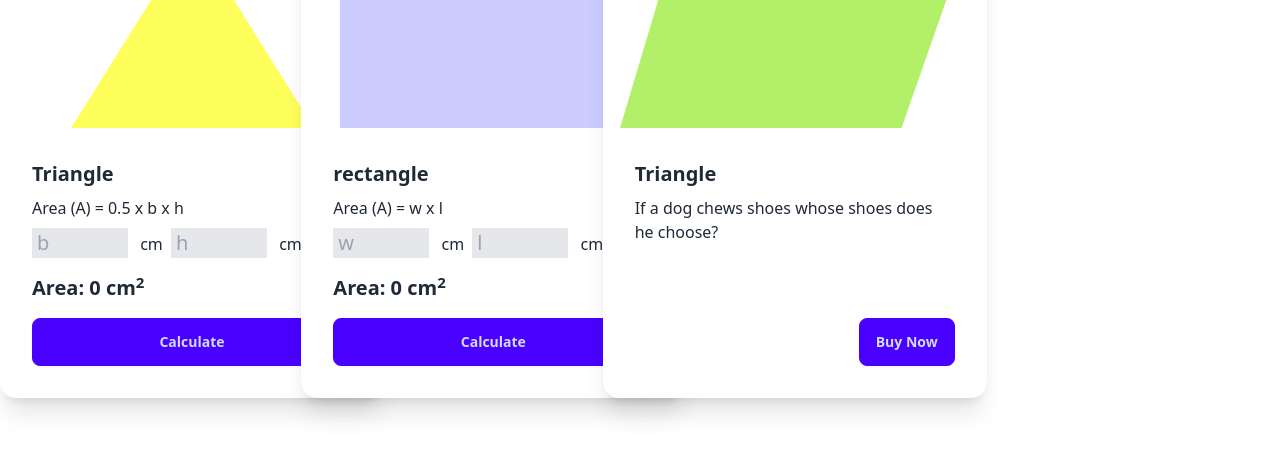
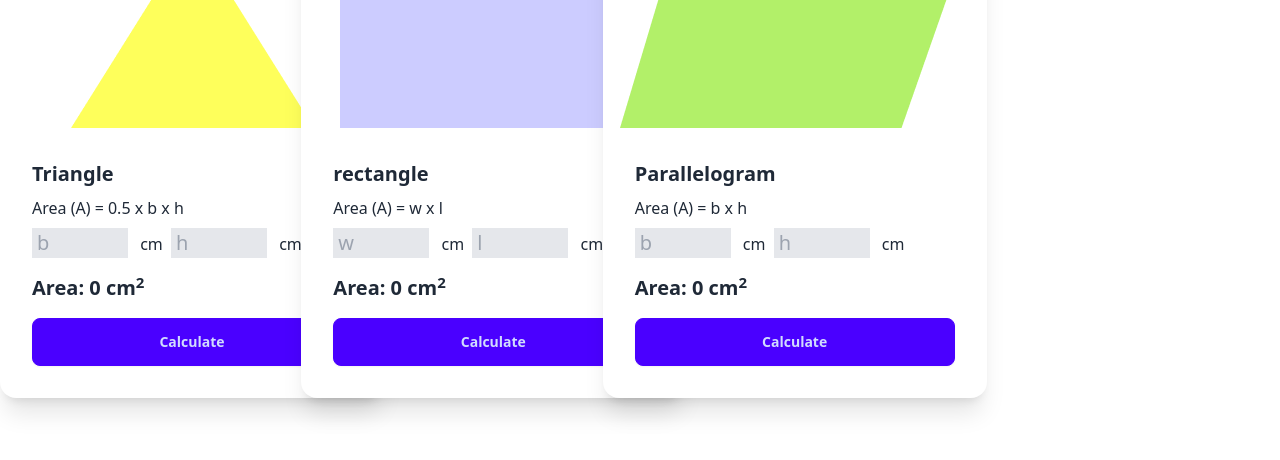
Before and after one commit to JannatunNaeem2012/geometry-genius-practice, a plain HTML site: page index.html in a window 1280 px wide. Shown: the part 66-526 px from the top of the page. Drawn offline with nearby package versions, Linux system fonts and the light colour scheme.

Commit message:
parallelogram calculations added

```diff
--- a/index.html
+++ b/index.html
@@ -47,17 +47,20 @@
                     </div>
                   </div>
                 </div>
-                <!-- third card -->
+                <!-- paralleloram card -->
                 <div class="card w-96 bg-base-100 shadow-xl">
-                    <figure><img src="images/parallelogram.png" alt="triangle" /></figure>
-                    <div class="card-body">
-                      <h2 class="card-title">Triangle</h2>
-                      <p>If a dog chews shoes whose shoes does he choose?</p>
-                      <div class="card-actions justify-end">
-                        <button class="btn btn-primary">Buy Now</button>
-                      </div>
+                  <figure><img src="images/parallelogram.png" alt="parallelogram" /></figure>
+                  <div class="card-body">
+                    <h2 class="card-title">Parallelogram</h2>
+                    <p>Area (A) = b x h</p>
+                    <p><input class="border w-24 bg-gray-200 text-xl px-1" placeholder="b" type="text" id="parallelogram-base"> <span class="ml-2">cm</span>
+                      <input class="ml-1 border w-24 bg-gray-200 text-xl px-1" placeholder="h" type="text" id="parallelogram-height"> <span class="ml-2">cm</span></p>
+                      <p class="text-xl font-bold py-2">Area: <span id="parallelogram-area-value">0</span> cm<sup>2</sup></p>
+                    <div class="card-actions ">
+                      <button onclick="parallelogramAreaCalculate()" class="btn btn-primary w-full">Calculate</button>
                     </div>
                   </div>
+                </div>
             </div>
 
             <!-- calculator -->
--- a/scripts/area-calculator.js
+++ b/scripts/area-calculator.js
@@ -33,3 +33,29 @@ function rectangleAreaCalculate(){
     const areaSpanrectangle = document.getElementById('rectangle-area-value')
     areaSpanrectangle.innerText = rectangleArea
 }
+
+// parallelogram area finder
+function parallelogramAreaCalculate(){
+    // get base
+    const parallelogramBase = getInputValue('parallelogram-base')
+    // get height
+    const parallelogramHeight = getInputValue('parallelogram-height')
+    const parallelogramArea = parallelogramBase * parallelogramHeight
+
+    // set the value
+    setElementText('parallelogram-area-value', parallelogramArea)
+}
+
+// common function to get value from the input field
+function getInputValue(inputFieldId){
+    const inputField = document.getElementById(inputFieldId)
+    const inputFieldValueString = inputField.value
+    const inputFieldValue = parseFloat(inputFieldValueString)
+    return inputFieldValue
+}
+
+// common function to set the area value
+function setElementText(elementId, calculatedArea){
+    const element = document.getElementById(elementId)
+    element.innerText = calculatedArea
+}
```
